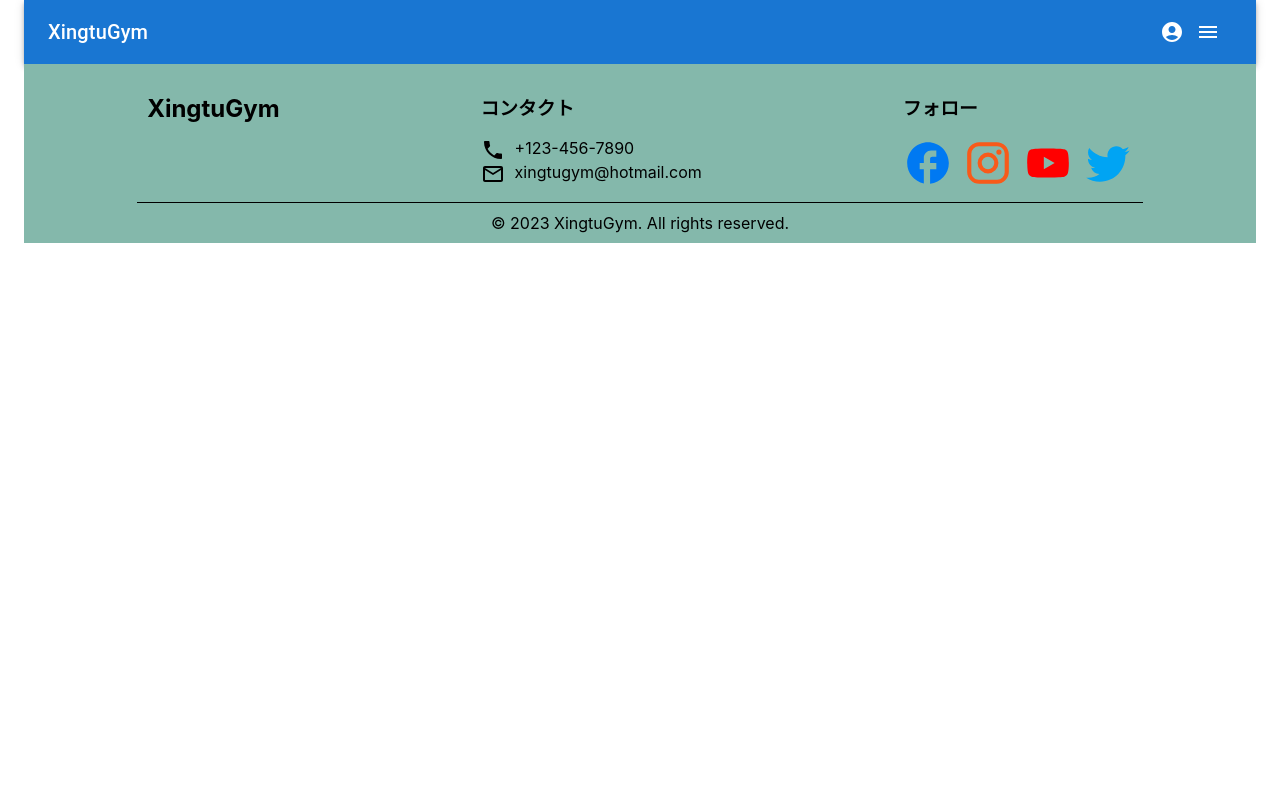
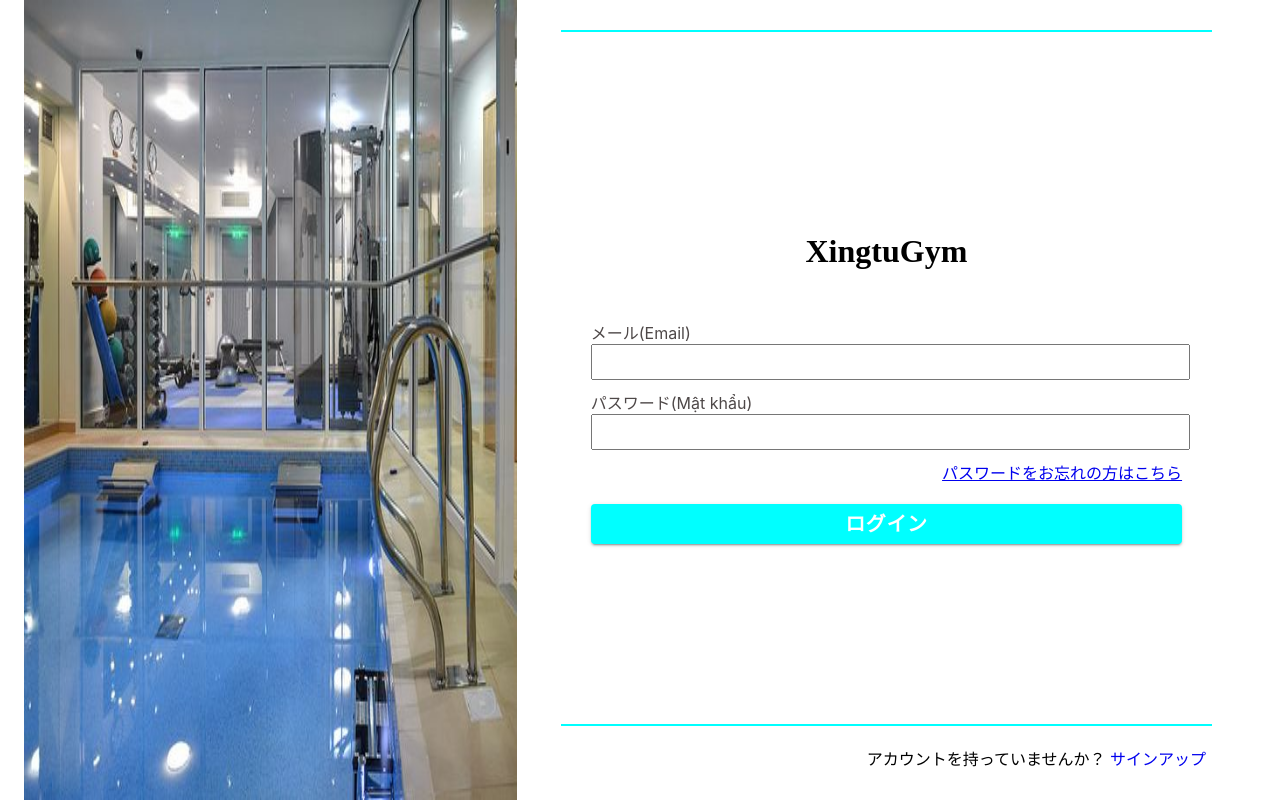
Before and after one commit to minhquan0509/gym-frontend, a React (Create React App) app: page /login in a window 1280 px wide. Built offline with nearby package versions, Linux system fonts and the light colour scheme.

Commit message:
add login UI and sign-up UI

```diff
--- a/package.json
+++ b/package.json
@@ -6,6 +6,7 @@
     "@emotion/core": "^11.0.0",
     "@emotion/react": "^11.11.0",
     "@emotion/styled": "^11.11.0",
+    "@material-ui/core": "^4.12.4",
     "@mui/icons-material": "^5.11.16",
     "@mui/material": "^5.13.2",
     "@mui/styles": "^5.13.2",
--- a/src/App.js
+++ b/src/App.js
@@ -7,19 +7,26 @@
 import Header from "./components/header/Header";
 import Footer from "./components/footer/Footer";
 import { Container } from "@mui/material";
+import GymLogin from "./pages/GymLogin";
+import GymSignUp from "./pages/GymSignUp";
+
+
 
 function App() {
   return (
+
     <Router>
       <Container style={{ minHeight: '100vh', maxWidth: '1500px' }}>
-        <Header />
         <Routes>
           <Route path="/" element={<Homepage />} />
           <Route path="/gym/:id" element={<GymDetail />} />
           <Route path="/gym/:id/review" element={<GymReview />} />
           <Route path="/search" element={<SearchPage />} />
         </Routes>
-        <Footer />
+        <Routes>
+          <Route path="/login" element={<GymLogin />} />
+          <Route path="/sign_up" element={<GymSignUp />} />
+        </Routes>
       </Container>
     </Router>
   );
--- /dev/null
+++ b/src/css/GymLogin.css
@@ -0,0 +1,60 @@
+.login_page{
+    display: flex;
+}
+.login_page-logo{
+    font-family: 'Special Elite', cursive;
+    margin-bottom: 50px;
+    text-align: center;
+}
+.login_page img{
+    width: 40%;
+    height: 100vh;
+    background-position: center;
+  background-repeat: no-repeat;
+  background-size: cover;
+}
+.login_page-center{
+    display: flex;
+    flex-direction: column;
+    margin: 30px auto 0 auto;
+    width: 60%;
+}
+.login_page-right{
+    display: flex;
+    flex-direction: column;
+    justify-content: center;
+    width: 80%;
+    padding: 30px;
+    height: 100%;
+    border-top:2px solid aqua;
+    border-bottom:2px solid aqua;
+    margin-bottom: 20px;
+    margin-right: auto;
+    margin-left: auto;
+}
+.login_page-right input{
+    margin-bottom: 10px;
+    width: 100%;
+    height: 30px;
+}
+.login_page-right button{
+    width: 100%;
+    height: 40px;
+    margin-top: 20px;
+    margin-right: 0;
+    background-color: aqua;
+    color: white;
+    font-weight: 900;
+    font-size: 20px;
+}
+.login_page-forgot{
+    text-align: right;
+}
+.login_page-title{
+    color: #4e4848;
+}
+.login_page-tosignup{
+    text-align: right;
+    padding-right: 50px;
+    margin-bottom: 30px;
+}
--- /dev/null
+++ b/src/css/GymSignUp.css
@@ -0,0 +1,12 @@
+.btn-signup{
+    width: auto !important;
+    padding: 10px 20px !important;
+}
+.signup_page-tologin{
+ margin-top: 20px;
+ padding-right: 0px !important;
+ margin-bottom: 0px !important;
+}
+.signup_page-right{
+    padding: 0px !important;
+}
--- a/src/pages/GymDetail.js
+++ b/src/pages/GymDetail.js
@@ -13,6 +13,8 @@
 import { useParams, Link } from "react-router-dom";
 import axios from "axios";
 import "../css/detail.css";
+import Header from "../components/header/Header";
+import Footer from "../components/footer/Footer";
 
 function GymDetail() {
   const [room, setRoom] = useState({});
@@ -59,6 +61,7 @@
 
   return (
     <>
+      <Header />
       <Container style={{ paddingTop: "80px", minHeight: 'calc( 100vh - 240px )' }} fixed>
         <Grid container spacing={2}>
           <Grid item xs={6}>
@@ -140,6 +143,7 @@
 
         </div>
       </Container>
+      <Footer />
     </>
   );
 }
--- /dev/null
+++ b/src/pages/GymLogin.js
@@ -0,0 +1,45 @@
+import { Link } from 'react-router-dom';
+import '../css/GymLogin.css';
+import background from '../images/img_login_signup.jpg';
+import { createTheme } from '@material-ui/core/styles';
+import { Button } from '@material-ui/core';
+
+function GymLogin() {
+    const theme = createTheme({
+        typography: {
+            fontFamily: [
+                'Special Elite',
+            ].join(','),
+        },
+    });
+    return (
+        <>
+            <div className="login_page">
+                <img src={background}></img>
+                <div className='login_page-center'>
+                    <div className='login_page-right'>
+                        <h1 className='login_page-logo'>XingtuGym</h1>
+                        <form >
+                            <div className='login_page-title'>メール(Email)</div>
+                            <input type="text" />
+                            <div className='login_page-title'>パスワード(Mật khẩu)</div>
+                            <input type="password" />
+                            <div className='login_page-forgot'>
+                                <Link to="">パスワードをお忘れの方はこちら</Link>
+                            </div>
+                            <Button variant="contained" color="success">ログイン</Button>
+                        </form>
+                    </div>
+                    <div className='login_page-tosignup'>
+                        アカウントを持っていませんか？
+                        <Link to="" style={{ textDecoration: 'none' }}> サインアップ</Link>
+                    </div>
+                </div>
+
+
+            </div >
+        </>
+    )
+}
+
+export default GymLogin;
--- a/src/pages/GymReview.js
+++ b/src/pages/GymReview.js
@@ -3,18 +3,21 @@
 import { Container, Typography, TextField } from "@mui/material";
 import ReviewForm from "../components/Review/ReviewForm";
 import SampleReview from "../components/Review/SampleReview";
+import Footer from "../components/footer/Footer";
 
 function GymReview() {
   const { id } = useParams();
 
   return (
     <>
+      <Header />
       <Container style={{ paddingTop: "80px" }} fixed>
         <Typography variant="h5">ルームジム{id}レビュー</Typography>
         {/* <TextField placeholder="Review" multiline rows={4} fullWidth /> */}
         <ReviewForm />
         <SampleReview />
       </Container>
+      <Footer />
     </>
   );
 }
--- /dev/null
+++ b/src/pages/GymSignUp.js
@@ -0,0 +1,61 @@
+import { Link } from 'react-router-dom';
+import '../css/GymLogin.css';
+import '../css/GymSignUp.css';
+import background from '../images/img_login_signup.jpg';
+import { createTheme } from '@material-ui/core/styles';
+import { Button } from '@material-ui/core';
+import * as React from 'react';
+import InputLabel from '@mui/material/InputLabel';
+import MenuItem from '@mui/material/MenuItem';
+import Select, { SelectChangeEvent } from '@mui/material/Select';
+
+function GymLogin() {
+    const theme = createTheme({
+        typography: {
+            fontFamily: [
+                'Special Elite',
+            ].join(','),
+        },
+    });
+    return (
+        <>
+            <div className="login_page">
+                <img src={background}></img>
+                <div className='login_page-center'>
+                    <div className='login_page-right signup_page-right'>
+                        <h1 className='login_page-logo'>XingtuGym</h1>
+                        <form >
+                            <div className='login_page-title'>名前(Họ tên)</div>
+                            <input type="text" />
+                            <div className='login_page-title'>メール(Email)</div>
+                            <input type="text" />
+                            <div className='login_page-title'>パスワード(Mật khẩu)</div>
+                            <input type="password" />
+                            <div className='login_page-title'>パスワードを確認する(Nhập lại mật khẩu)</div>
+                            <input type="password" />
+                            <div className='login_page-title'>あなたは(Bạn là)</div>
+                            <InputLabel id="signup_page-role">Role</InputLabel>
+                            <Select
+                                labelId="signup_page-role"
+                                style={{ width: '50%', height: '40px' }}
+                                label='Role'
+                            >
+                                <MenuItem value={0}>ユーザー(Người dùng)</MenuItem>
+                                <MenuItem value={1}>ジムのオーナー(Chủ phòng gym)</MenuItem>
+                            </Select>
+                            <div style={{ width: '100%', textAlign: 'right' }}>
+                                <Button variant="contained" color="success" className='btn-signup'>サインアップ</Button>
+                            </div>
+                            <div className='login_page-tosignup signup_page-tologin'>
+                                アカウントを持っていますか？
+                                <Link to="" style={{ textDecoration: 'none' }}> ログイン</Link>
+                            </div>
+                        </form>
+                    </div>
+                </div>
+            </div >
+        </>
+    )
+}
+
+export default GymLogin;
--- a/src/pages/SearchPage.js
+++ b/src/pages/SearchPage.js
@@ -47,6 +47,7 @@
 
   return (
     <>
+      <Header />
       <Container style={{ paddingTop: '80px', minHeight: 'calc( 100vh - 240px )' }} fixed>
         <Typography variant="h5">検索</Typography>
         <TextField placeholder="名前" rows={1} fullWidth onChange={handleChangeName} />
@@ -118,6 +119,7 @@
             ))}
         </Grid>
       </Container>
+      <Footer />
     </>
   )
 }
```
Also changed, not shown: src/pages/Homepage.js (+7 -2 lines), src/images/img_login_signup.jpg (added), 1 other file (tests, documents, lock files or other folders).
